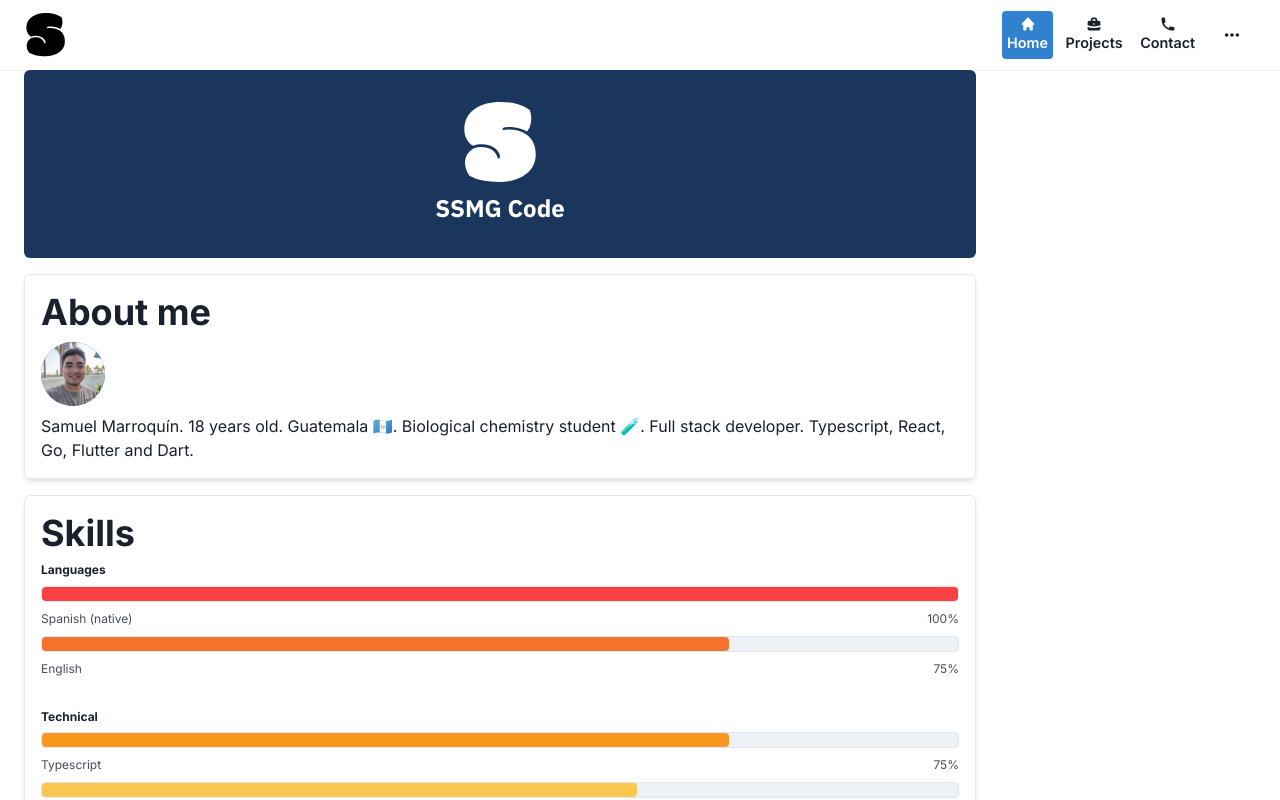
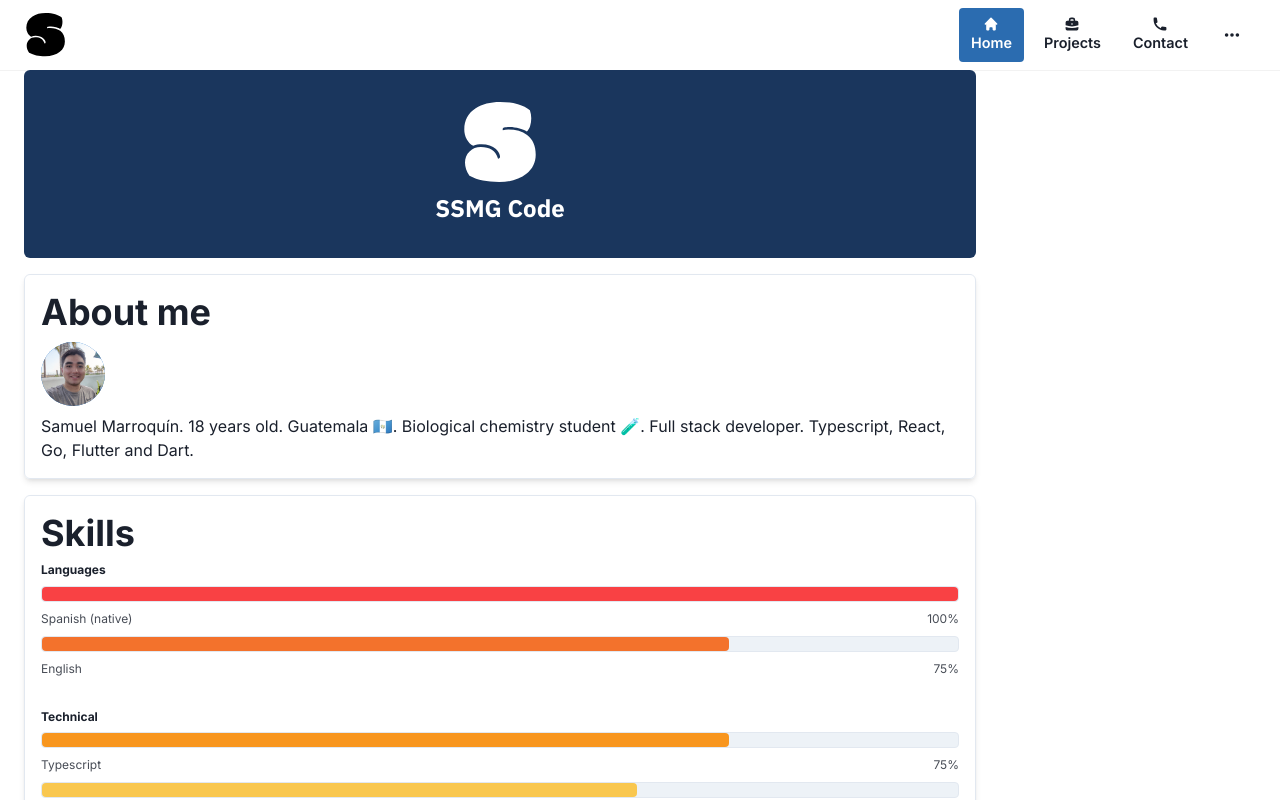
Before and after one commit to ssmgcode/portfolio-react, a React (Create React App) app: page / in a window 1280 px wide. Built offline with nearby package versions, Linux system fonts and the light colour scheme.

Commit message:
Add more padding to nav bar buttons

```diff
--- a/src/components/sections/NavBar.tsx
+++ b/src/components/sections/NavBar.tsx
@@ -12,8 +12,9 @@ const NavBar = (): JSX.Element => {
         {appRoutes.map(({ name, path, icon }) => (
           <Box
             key={path}
-            background={location.pathname === path ? 'blue.500' : 'unset'}
-            padding=".3em"
+            background={location.pathname === path ? 'blue.600' : 'unset'}
+            paddingY=".5em"
+            paddingX=".75em"
             borderRadius="base"
           >
             <Link
```
